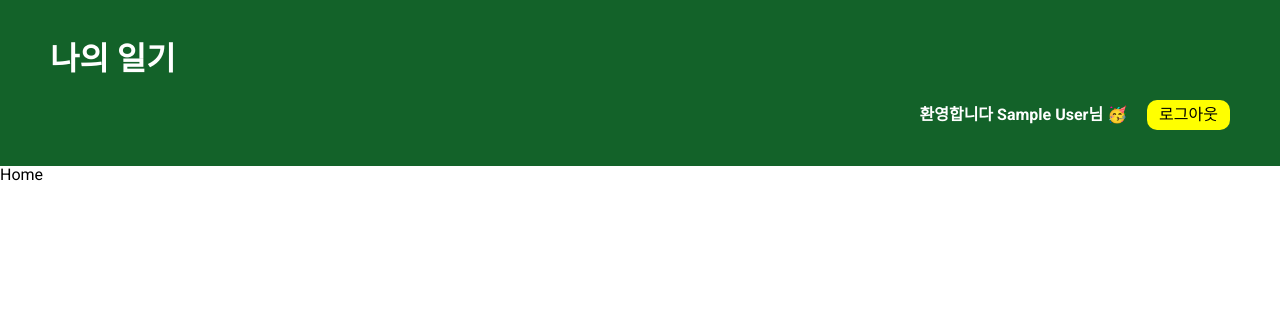
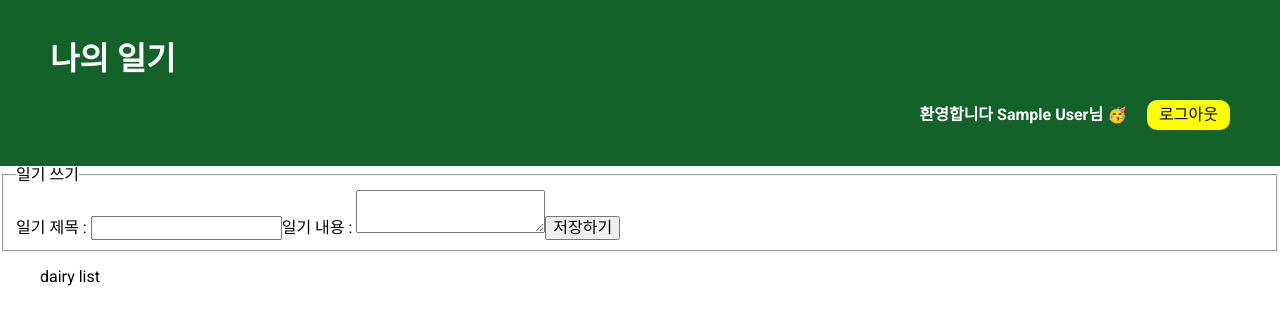
Before and after one commit to ji-hyeee/Firebase, a React (Create React App) app: page / in a window 1280 px wide. Shown: the top 324 px of the page. Built offline with nearby package versions, Linux system fonts and the light colour scheme; no server answers; sample sign-in values are in the browser's storage.

Commit message:
feat: home form

```diff
--- /dev/null
+++ b/src/pages/home/DiaryForm.js
@@ -0,0 +1,39 @@
+import { useState } from "react";
+
+export default function DiaryForm() {
+    // 폼 컨트롤을 useState로 관리해보자
+    const [title, setTitle] = useState("");
+    const [text, setText] = useState("");
+
+    const handleData = (event) => {
+        if (event.target.id === 'title') {
+            setTitle(event.target.value);
+        } else if (event.target.id === 'text') {
+            setText(event.target.value);
+        }
+    }
+
+    const handleSubmit = (event) => {
+        event.preventDefault();
+        console.log(title, text)
+    }
+
+    return (
+        <>
+            <form onSubmit={handleSubmit}>
+                <fieldset>
+                    {/* 제목 */}
+                    <legend>일기 쓰기</legend>
+                    <label htmlFor="title">일기 제목 : </label>
+                    {/* required - 필수 입력 요소 */}
+                    <input id="title" type="text" required onChange={handleData} />
+
+                    <label htmlFor="text">일기 내용 : </label>
+                    <textarea id="text" type="text" required onChange={handleData}></textarea>
+
+                    <button type="submit">저장하기</button>
+                </fieldset>
+            </form>
+        </>
+    )
+}
--- a/src/pages/home/Home.js
+++ b/src/pages/home/Home.js
@@ -1,8 +1,16 @@
-import styles from './Home.module.css'
+import styles from './Home.module.css';
+import DiaryForm from './DiaryForm';
+
 export default function Home() {
     return (
-        <div>
-            Home
-        </div>
+        <main className={styles.cont}>
+            <aside className={styles.side_menu}>
+                {/* 범용적으로 사용하는 컴포넌트가 아니므로 home 폴더 안에 만들겠다 */}
+                <DiaryForm></DiaryForm>
+            </aside>
+            <ul className={styles.content_list}>
+                dairy list
+            </ul>
+        </main>
     )
 }
```
